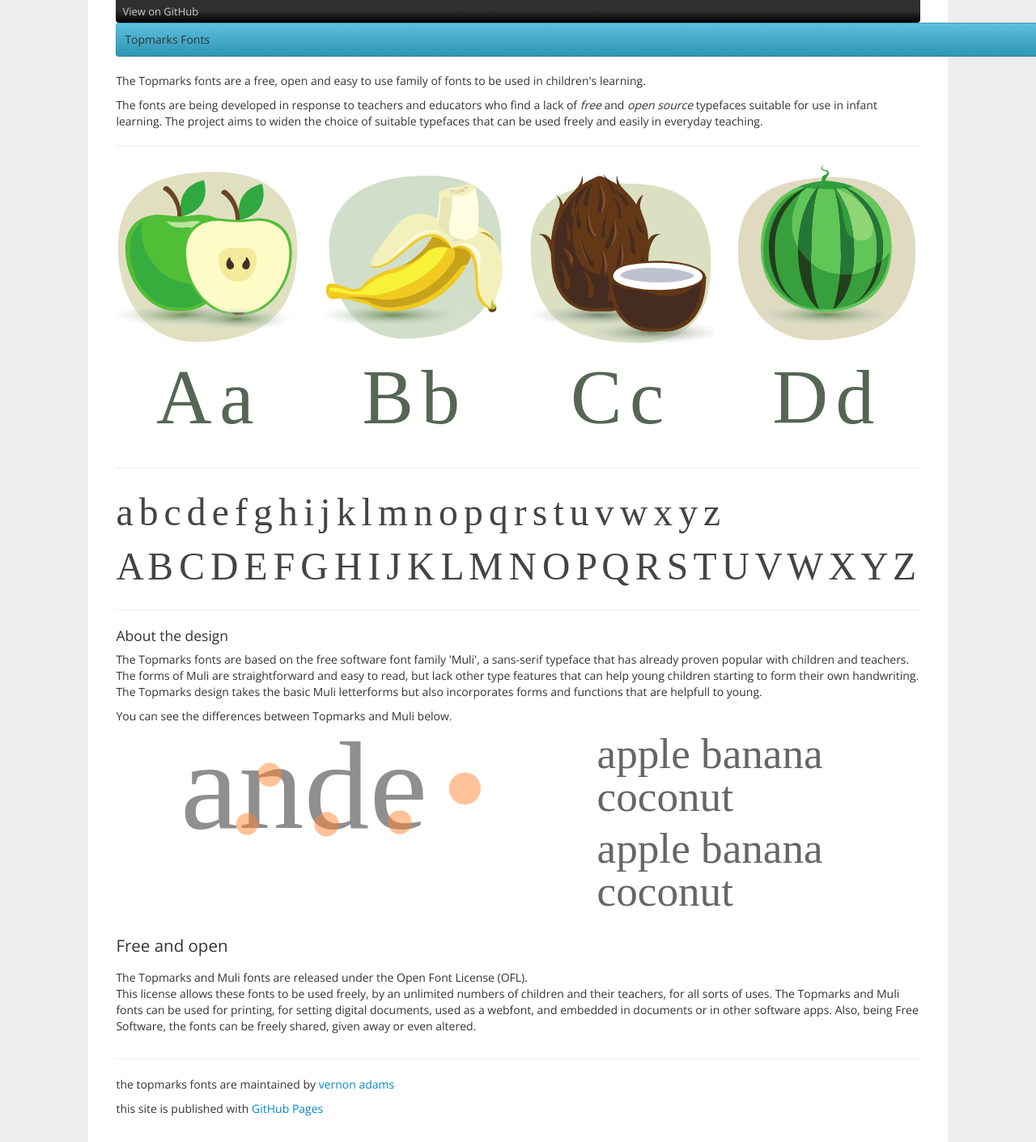
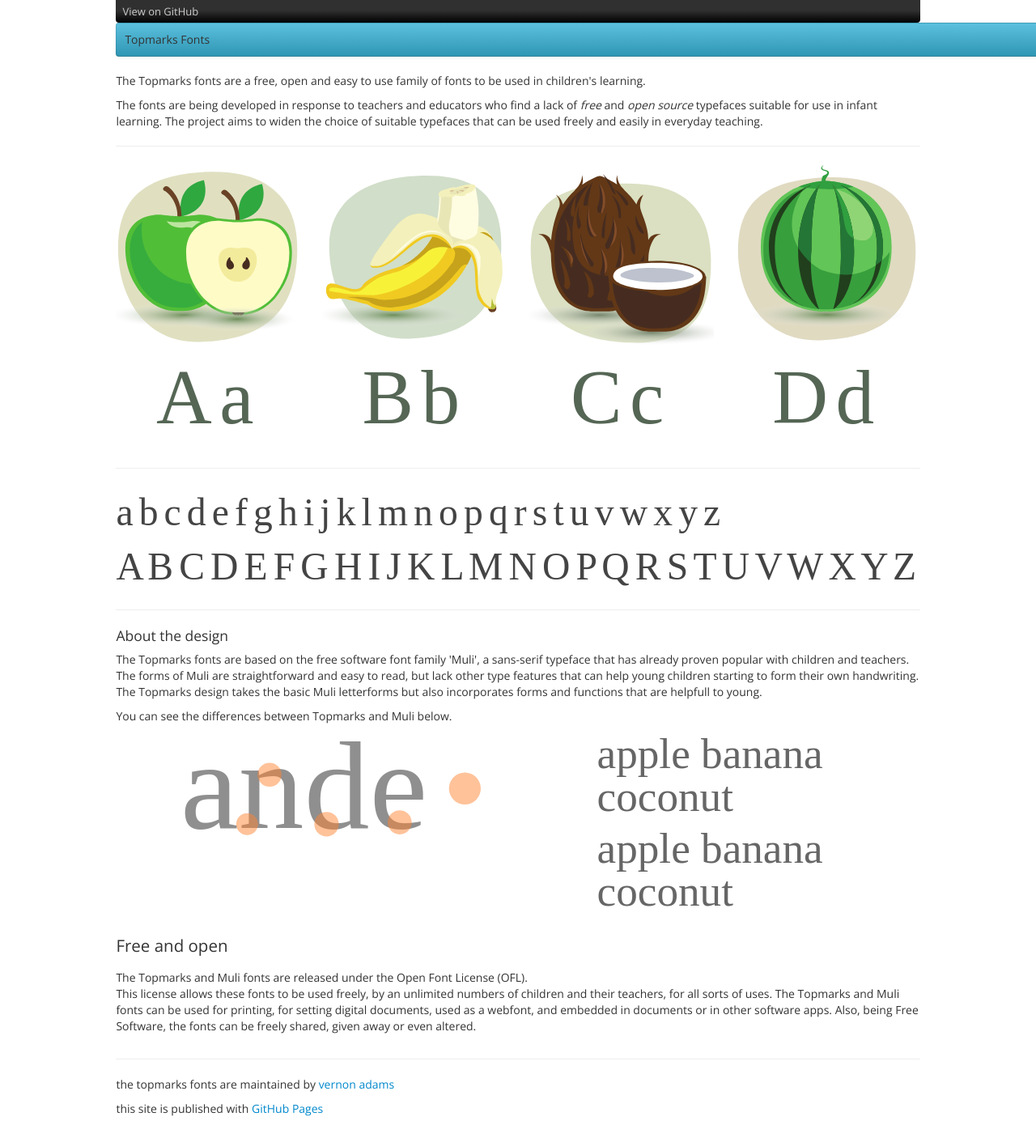
Before and after one commit to vernnobile/topmarks, a Jekyll site: the page built from index.html, in a window 1280 px wide. Shown: the whole page at 81% size. Built offline with Jekyll 4.4.1, drawn with Linux system fonts in a browser that asks for light colours; some web fonts are replaced.

Commit message:
Update html-start.html

```diff
--- a/_includes/html-start.html
+++ b/_includes/html-start.html
@@ -12,6 +12,6 @@
     <link href="bootstrap/css/bootstrap-responsive.min.css" rel="stylesheet">
     <title>Topmarks</title>
   </head>
-  <body style="background-color:#eee">
+  <body style="">
   <div class="row-fluid">
 <div style="background-color:#fff;padding:0 34px 21px 34px" class="span10 offset1">
```
